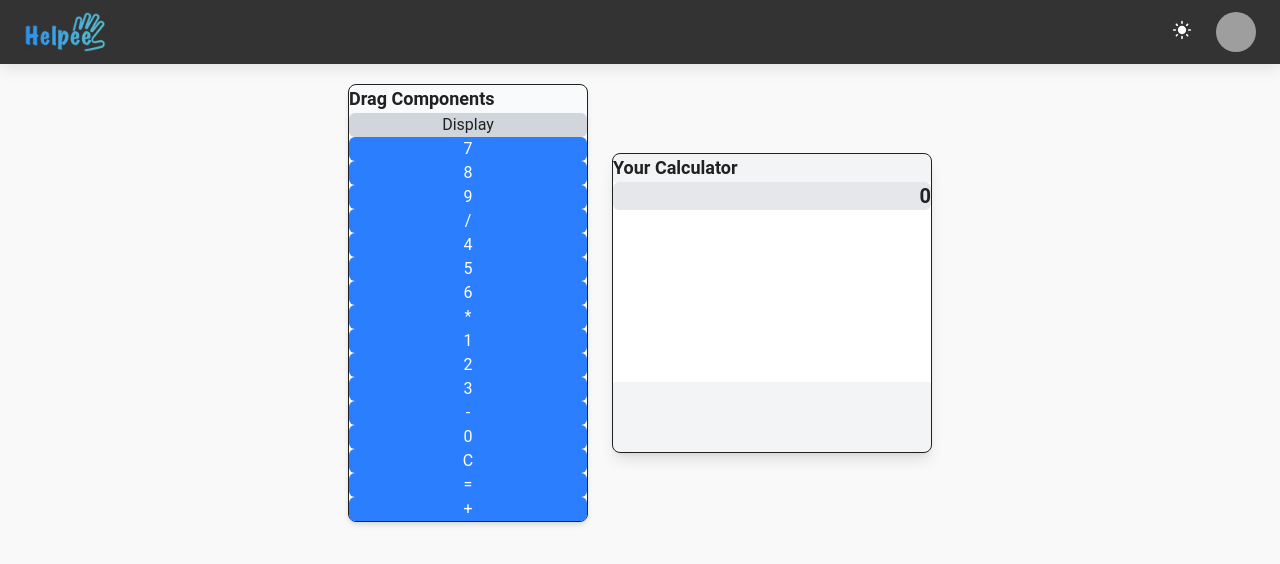
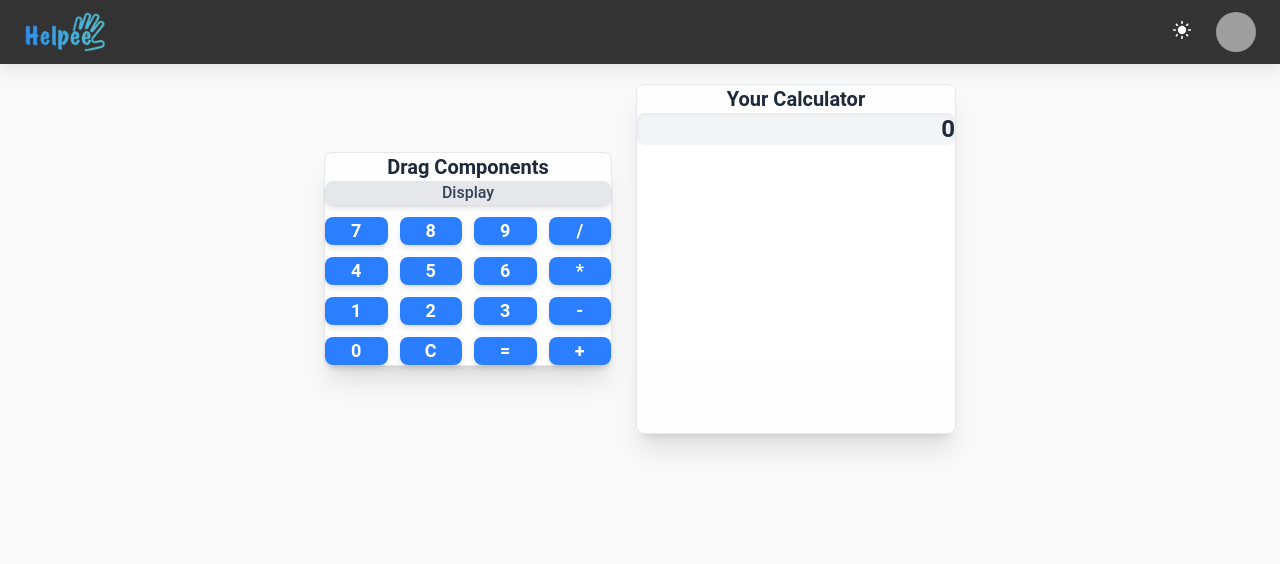
Before and after one commit to NitinSirsath/calculator-builder, a React (Vite) app: page / in a window 1280 px wide. Shown: the top 564 px of the page. Built offline with nearby package versions, Linux system fonts and the light colour scheme; sample sign-in values are in the browser's storage; grey boxes are pictures that could not be loaded.

Commit message:
persistant data for zustand store

```diff
--- a/src/routes/HomePage/components/Calculator.tsx
+++ b/src/routes/HomePage/components/Calculator.tsx
@@ -10,9 +10,6 @@ const Calculator: React.FC = () => {
   const [{ isOver }, drop] = useDrop({
     accept: "COMPONENT",
     drop: (item: { id: number; type: string; label?: string }) => {
-      if (!item.label) {
-        console.error("Dropped item is missing a label:", item);
-      }
       addComponent({
         id: Date.now(),
         type: item.type as "button",
@@ -26,25 +23,29 @@ const Calculator: React.FC = () => {
 
   return (
     <motion.div
-      className="p-4 border rounded-lg w-80 min-h-[300px] bg-gray-100 shadow-lg"
+      className="p-6 border border-gray-200 rounded-lg w-80 min-h-[350px] bg-white/80 shadow-xl backdrop-blur-lg"
       initial={{ opacity: 0, scale: 0.95 }}
       animate={{ opacity: 1, scale: 1 }}
       transition={{ duration: 0.3 }}
     >
-      <h2 className="text-lg font-bold mb-2">Your Calculator</h2>
+      <h2 className="text-xl font-semibold text-gray-800 mb-4 text-center">
+        Your Calculator
+      </h2>
       <div
         ref={drop}
-        className={`p-4 min-h-[200px] ${isOver ? "bg-gray-300" : "bg-white"}`}
+        className={`p-4 min-h-[250px] rounded-lg ${
+          isOver ? "bg-gray-200" : "bg-white"
+        } shadow-inner`}
       >
         <Display />
-        <motion.div className="grid grid-cols-4 gap-2 mt-4">
+        <motion.div className="grid grid-cols-4 gap-3 mt-4">
           <AnimatePresence>
             {components.map((component, index) =>
               component.type === "button" ? (
                 <DraggableButton
                   key={component.id}
                   id={component.id}
-                  label={component.label} // Ensure label is passed correctly
+                  label={component.label!}
                   index={index}
                 />
               ) : null
--- a/src/routes/HomePage/components/Display.tsx
+++ b/src/routes/HomePage/components/Display.tsx
@@ -4,7 +4,7 @@ const Display: React.FC = () => {
   const { expression, result } = useCalculatorStore();
 
   return (
-    <div className="w-full p-3 bg-gray-200 rounded-md text-right text-xl font-semibold">
+    <div className="w-full p-4 bg-gray-100 rounded-lg text-right text-2xl font-semibold text-gray-800 shadow-inner">
       {expression || result}
     </div>
   );
--- a/src/routes/HomePage/components/DraggableButton.tsx
+++ b/src/routes/HomePage/components/DraggableButton.tsx
@@ -38,14 +38,14 @@ const DraggableButton: React.FC<DraggableButtonProps> = ({
 
   const handleClick = () => {
     if (label === "=") {
-      evaluateExpression(); // Perform calculation
+      evaluateExpression();
     } else if (label === "C") {
-      clearExpression(); // Clear the display
+      clearExpression();
     } else {
-      updateExpression(label); // Add to the expression
+      updateExpression(label);
     }
   };
-  console.log("label", label);
+
   return (
     <motion.div
       ref={(node) => ref(drop(node))}
@@ -54,13 +54,13 @@ const DraggableButton: React.FC<DraggableButtonProps> = ({
       className="relative"
     >
       <button
-        className="bg-blue-500 text-white p-3 rounded-md shadow-md w-full text-lg hover:bg-blue-600 transition-all"
+        className="bg-blue-500 text-white p-4 rounded-lg shadow-md w-full text-lg font-semibold hover:bg-blue-600 transition-all"
         onClick={handleClick}
       >
         {label}
       </button>
       <button
-        className="absolute top-0 right-0 bg-red-500 text-white text-xs rounded hover:bg-red-600 transition-all"
+        className="absolute -top-1 -right-1 bg-red-500 text-white text-xs w-4 px-2 py-1 rounded-full hover:bg-red-600 transition-all"
         onClick={() => removeComponent(id)}
       >
         X
--- a/src/routes/HomePage/components/Sidebar.tsx
+++ b/src/routes/HomePage/components/Sidebar.tsx
@@ -2,13 +2,18 @@ import DraggableComponent from "./DraggableComponent";
 
 const Sidebar: React.FC = () => {
   return (
-    <div className="p-4 border rounded-lg w-60 bg-gray-50 shadow-md">
-      <h2 className="text-lg font-bold mb-2">Drag Components</h2>
+    <div className="p-6 border border-gray-200 rounded-lg w-72 bg-white/80 shadow-xl backdrop-blur-lg">
+      <h2 className="text-xl font-semibold text-gray-800 mb-4 text-center">
+        Drag Components
+      </h2>
+      <div className="flex flex-col gap-3">
         <DraggableComponent id="display" type="display">
-        <div className="p-2 bg-gray-300 rounded-md text-center cursor-pointer hover:bg-gray-400 transition-all">
-          Display
+          <div className="p-3 bg-gray-200 rounded-lg text-center cursor-pointer hover:bg-gray-300 transition-all shadow-md">
+            <span className="font-medium text-gray-700">Display</span>
           </div>
         </DraggableComponent>
+
+        <div className="grid grid-cols-4 gap-3">
           {[
             "7",
             "8",
@@ -33,12 +38,14 @@ const Sidebar: React.FC = () => {
               type="button"
               label={label}
             >
-          <div className="p-2 bg-blue-500 text-white rounded-md text-center cursor-pointer hover:bg-blue-600 transition-all">
+              <div className="p-3 bg-blue-500 text-white rounded-lg text-center cursor-pointer hover:bg-blue-600 transition-all shadow-md font-semibold text-lg">
                 {label}
               </div>
             </DraggableComponent>
           ))}
         </div>
+      </div>
+    </div>
   );
 };
 
--- a/src/services/store/calculator/calculatorStore.ts
+++ b/src/services/store/calculator/calculatorStore.ts
@@ -1,4 +1,5 @@
 import { create } from "zustand";
+import { persist } from "zustand/middleware";
 
 export type ComponentType = "button" | "display";
 
@@ -20,14 +21,19 @@ interface CalculatorState {
   moveComponent: (dragIndex: number, hoverIndex: number) => void;
 }
 
-const useCalculatorStore = create<CalculatorState>((set) => ({
+const useCalculatorStore = create<CalculatorState>()(
+  persist(
+    (set) => ({
       components: [],
       expression: "",
       result: "0",
       addComponent: (component) =>
         set((state) => {
           if (!component.label) {
-        console.error("Label is missing when adding a component:", component);
+            console.error(
+              "Label is missing when adding a component:",
+              component
+            );
           }
           return { components: [...state.components, component] };
         }),
@@ -42,7 +48,10 @@ const useCalculatorStore = create<CalculatorState>((set) => ({
       evaluateExpression: () =>
         set((state) => {
           try {
-        return { result: eval(state.expression).toString(), expression: "" };
+            return {
+              result: eval(state.expression).toString(),
+              expression: "",
+            };
           } catch (error) {
             return { result: "Error", expression: "" };
           }
@@ -55,6 +64,11 @@ const useCalculatorStore = create<CalculatorState>((set) => ({
           updatedComponents.splice(hoverIndex, 0, draggedComponent);
           return { components: updatedComponents };
         }),
-}));
+    }),
+    {
+      name: "calculator-data",
+    }
+  )
+);
 
 export default useCalculatorStore;
```
Lines whose indentation alone changed are shown as unchanged.
